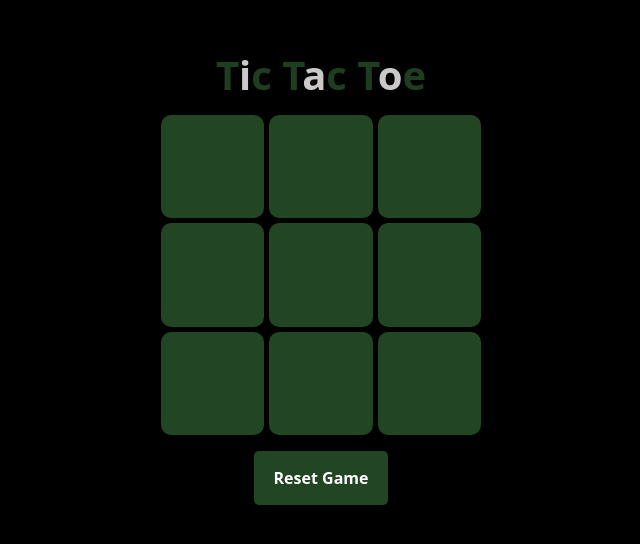
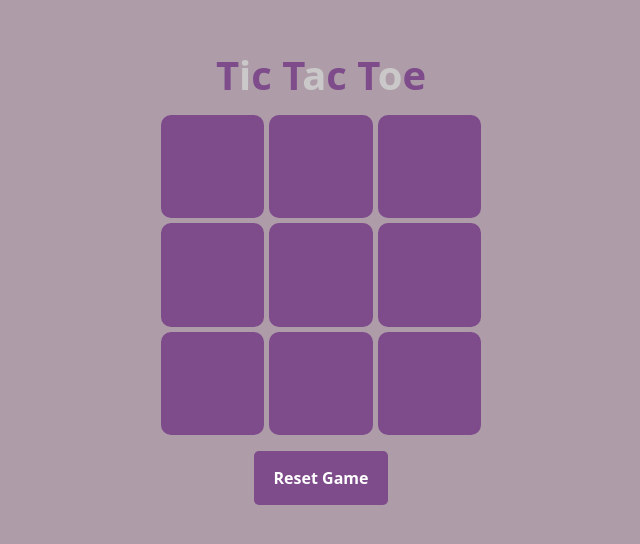
Before and after one commit to haider7575/mini-game-with-JS, a plain HTML site: page index.html in a window 1280 px wide. Shown: the part 122-666 px from the top of the page, without its empty margins (319-959 px from the left). Drawn offline with nearby package versions, Linux system fonts and the light colour scheme.

Commit message:
style and color changes

```diff
--- a/style.css
+++ b/style.css
@@ -1,5 +1,5 @@
 body{
-    background-color: black;
+    background-color: 	#ae9da9;
 }
 .msg-container {
     position: fixed;
@@ -7,7 +7,7 @@ body{
     left: 50%;
     transform: translate(-50%, -50%);
     text-align: center;
-    background: #214522e6;
+    background: #7e4b8b;
     padding: 15px 20px;
     border-radius: 8px;
     color: white;
@@ -18,7 +18,7 @@ body{
 }
 .heading{
     font-size: 40px;
-    color: #214522e6;
+    color: #7e4b8b;
     font-weight: 900;
 }
 
@@ -44,8 +44,8 @@ body{
 .box {
     width: 100%;
     aspect-ratio: 1 / 1;
-    background: #224523;
-    border: 2px solid #224523;
+    background: #7e4b8b;
+    border: 2px solid #7e4b8b;
     border-radius: 10px;
     font-size: 3rem;
     font-weight: 900;
@@ -58,7 +58,7 @@ body{
 
 .btn,
 #new-btn {
-    background-color: #224523;
+    background-color: #7e4b8b;
     color: white;
     border: none;
     padding: 15px 20px;
@@ -71,7 +71,7 @@ body{
 
 .btn:hover,
 #new-btn:hover {
-    background-color: #255746;
+    background-color: #aaaaaa;
     color: white;
 }
 
```
